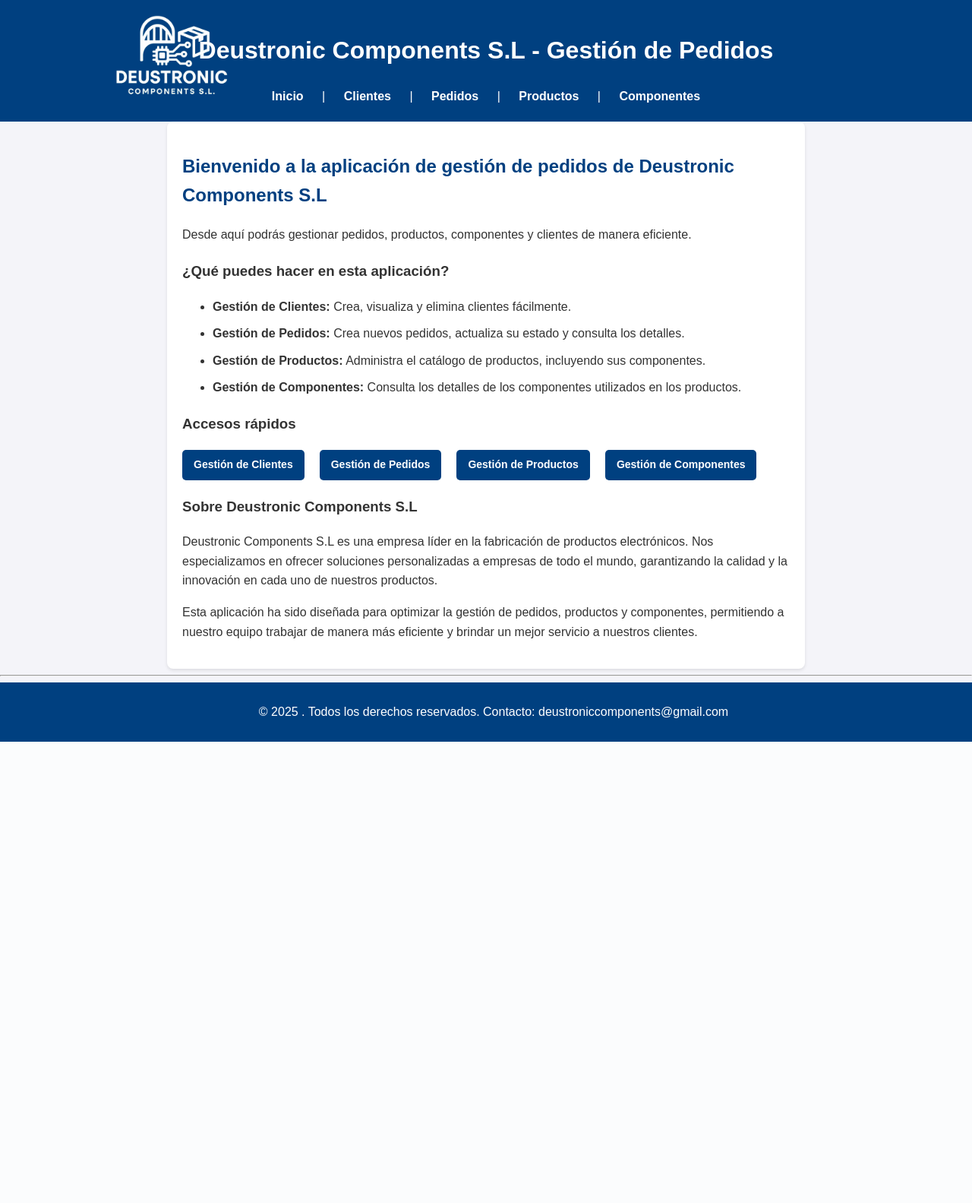
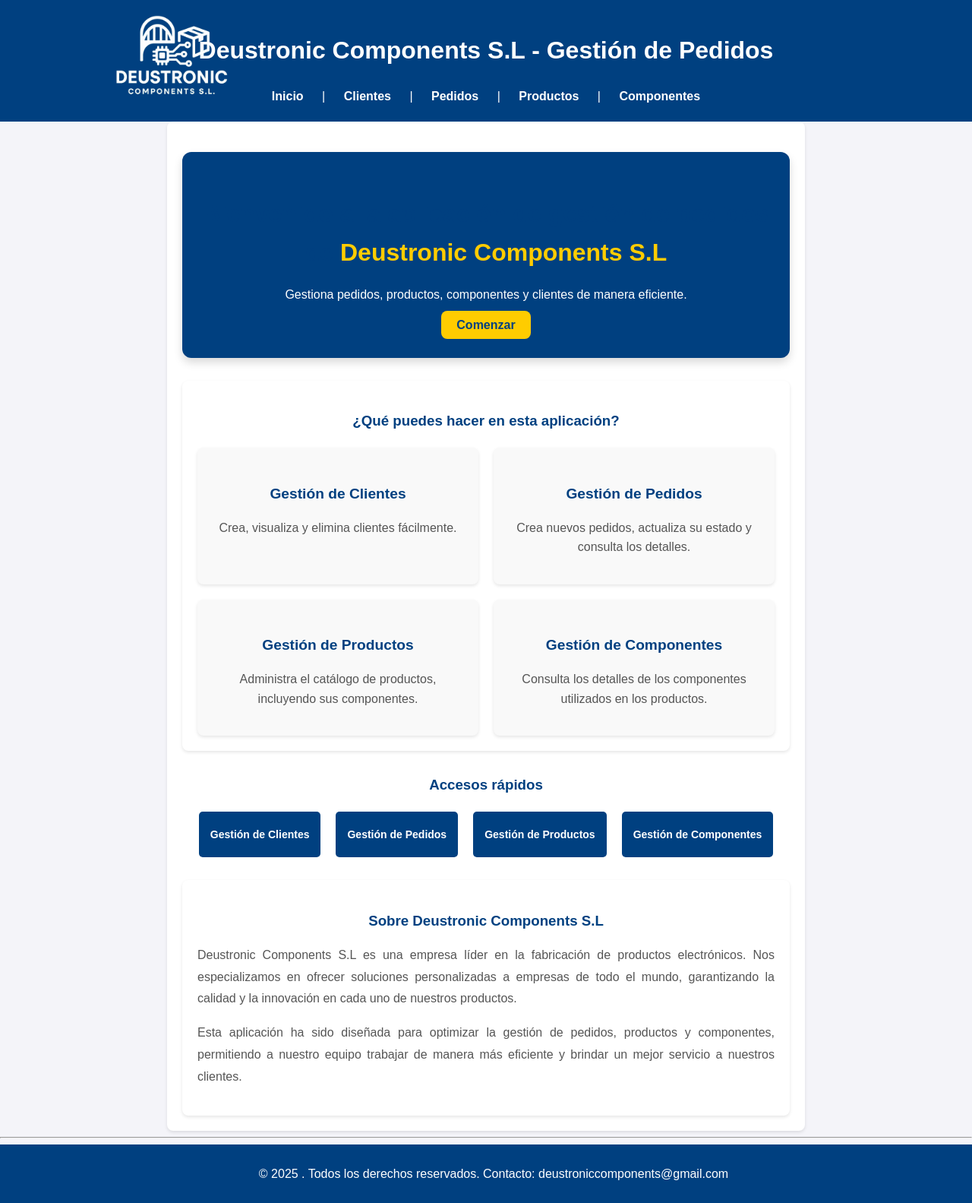
Before and after one commit to Jon8a/IW-Entregable2, a Django app: page / in a window 1280 px wide. Shown: the whole page at 76% size. Before the commit the page ends 976 px from the top, so only its background shows below. Run offline with Django 5.2, Linux system fonts and the light colour scheme.

Commit message:
Mejora página de inicio con botón que da comienzo y estructuración

```diff
--- a/Entregable2/appEntrega/static/CSS/stylesheet.css
+++ b/Entregable2/appEntrega/static/CSS/stylesheet.css
@@ -1,19 +1,192 @@
-/* GENERAL */
+/* Estilo general para el cuerpo */
 body {
-    font-family: Arial, sans-serif;
+    font-family: 'Arial', sans-serif;
     line-height: 1.6;
     margin: 0;
     padding: 0;
     background-color: #f4f4f9;
     color: #333;
 }
+
+/* Sección Hero (encabezado principal) */
+.hero {
+    text-align: center;
+    background-color: #004080;
+    color: white;
+    padding: 30px 20px;
+    border-radius: 12px;
+    margin: 20px auto;
+    max-width: 800px;
+    box-shadow: 0 6px 12px rgba(0, 0, 0, 0.15);
+}
+
+.hero h2 {
+    font-size: 2rem;
+    margin-bottom: 15px;
+    text-align: center;
+}
+
+.hero h2 span {
+    color: #ffcc00;
+    font-weight: bold;
+    display: inline-block;
+    text-align: center;
+}
+
+.hero p {
+    font-size: 1rem;
+    margin-bottom: 15px;
+}
+
+.btn-hero {
+    background-color: #ffcc00;
+    color: #004080;
+    font-size: 1rem;
+    padding: 10px 20px;
+    border-radius: 8px;
+    text-decoration: none;
+    font-weight: bold;
+    transition: background-color 0.3s ease, transform 0.2s ease;
+    text-align: center;
+}
+
+.btn-hero:hover {
+    background-color: #e6b800;
+    transform: scale(1.05);
+}
+
+/* Sección de características */
+.features {
+    margin-top: 30px;
+    padding: 20px;
+    background-color: #ffffff;
+    border-radius: 8px;
+    box-shadow: 0 2px 4px rgba(0, 0, 0, 0.1);
+}
+
+.features h3 {
+    text-align: center;
+    color: #004080;
+    margin-bottom: 20px;
+}
+
+.features-grid {
+    display: grid;
+    grid-template-columns: repeat(auto-fit, minmax(250px, 1fr));
+    gap: 20px;
+}
+
+.feature-item {
+    background-color: #f9f9f9;
+    padding: 20px;
+    border-radius: 8px;
+    text-align: center;
+    box-shadow: 0 2px 4px rgba(0, 0, 0, 0.1);
+    transition: transform 0.3s ease, box-shadow 0.3s ease;
+}
+
+.feature-item:hover {
+    transform: translateY(-5px);
+    box-shadow: 0 4px 8px rgba(0, 0, 0, 0.2);
+}
+
+.feature-item h4 {
+    color: #004080;
+    margin-bottom: 10px;
+    font-size: 1.2rem;
+}
+
+.feature-item p {
+    font-size: 1rem;
+    color: #555;
+}
+
+/* Sección de enlaces rápidos */
+.quick-links {
+    margin-top: 30px;
+    text-align: center;
+}
+
+.quick-links h3 {
+    color: #004080;
+    margin-bottom: 20px;
+}
+
+.quick-links-grid {
+    display: flex;
+    justify-content: center;
+    gap: 20px;
+    flex-wrap: wrap;
+}
+
+.quick-links-grid a {
+    padding: 12px 20px;
+    font-size: 1rem;
+    border-radius: 5px;
+    background-color: #004080;
+    color: white;
+    text-decoration: none;
+    font-weight: bold;
+    transition: background-color 0.3s ease, transform 0.2s ease;
+}
+
+.quick-links-grid a:hover {
+    background-color: #0066cc;
+    transform: scale(1.05);
+}
+
+/* Sección "Sobre nosotros" */
+.about {
+    margin-top: 30px;
+    padding: 20px;
+    background-color: #ffffff;
+    border-radius: 8px;
+    box-shadow: 0 2px 4px rgba(0, 0, 0, 0.1);
+}
+
+.about h3 {
+    color: #004080;
+    margin-bottom: 15px;
+    text-align: center;
+}
+
+.about p {
+    line-height: 1.8;
+    color: #555;
+    text-align: justify;
+}
+
+/* Diseño responsivo para pantallas pequeñas */
+@media (max-width: 768px) {
+    .hero h2 {
+        font-size: 2rem;
+    }
+
+    .hero p {
+        font-size: 1rem;
+    }
+
+    .btn-hero {
+        font-size: 1rem;
+        padding: 10px 20px;
+    }
+
+    .features-grid {
+        grid-template-columns: 1fr;
+    }
+
+    .quick-links-grid {
+        flex-direction: column;
+    }
+}
+
 /* Encabezados */
 h2 {
     color: #004080;
     margin-bottom: 20px;
 }
 
-/* HEADER */
+/* Encabezado principal */
 .header {
     display: flex;
     align-items: center;
@@ -22,12 +195,11 @@ h2 {
     color: white;
     padding: 20px 10px;
     position: relative;
-
 }
 
 .logo-container {
     position: absolute;
-    left:10%;
+    left: 10%;
     top: 50%;
     transform: translateY(-50%);
 }
@@ -43,10 +215,6 @@ h2 {
     text-align: center;
 }
 
-#enlacesHed {
-    margin-top: 10px;
-}
-
 #enlacesHed a {
     color: white;
     text-decoration: none;
@@ -60,9 +228,9 @@ h2 {
 #enlacesHed a:hover {
     background-color: #ffffff;
     color: #004080;
-    text-decoration: none;
 }
-/* Main */
+
+/* Contenido principal */
 main {
     padding: 20px;
     max-width: 800px;
@@ -72,7 +240,7 @@ main {
     box-shadow: 0 2px 4px rgba(0, 0, 0, 0.1);
 }
 
-/* Botones, hacer con flex para que tengan mismo tamaño y esten alineados */
+/* Botones */
 button, a.button {
     display: inline-flex;
     align-items: center;
@@ -88,14 +256,13 @@ button, a.button {
     font-weight: bold;
     transition: background-color 0.3s, color 0.3s;
     height: 40px;
-    box-sizing: border-box;
 }
 
 button:hover, a.button:hover {
     background-color: #0066cc;
-    color: white;
 }
-/* Footer */
+
+/* Pie de página */
 footer {
     text-align: center;
     padding: 10px;
@@ -115,13 +282,7 @@ footer a:hover {
     text-decoration: underline;
 }
 
-
-
-/* Forms */
-form {
-    margin-top: 20px;
-}
-
+/* Formularios */
 form input, form select, form textarea {
     width: 100%;
     padding: 10px;
@@ -130,15 +291,7 @@ form input, form select, form textarea {
     border-radius: 5px;
 }
 
-form button {
-    width: auto;
-}
-
-
-
-/*LISTADOS*
-
-/*Estilo para tablas*/
+/* Tablas */
 table {
     width: 100%;
     border-collapse: collapse;
@@ -165,7 +318,7 @@ table tr:hover {
     background-color: #ddd;
 }
 
-/* Botón de Eliminar */
+/* Botón de eliminar */
 .btn-eliminar {
     display: inline-flex;
     align-items: center;
@@ -181,14 +334,11 @@ table tr:hover {
     font-weight: bold;
     transition: background-color 0.3s ease;
     height: 40px;
-    box-sizing: border-box;
 }
 
 .btn-eliminar:hover {
     background-color: #c82333;
 }
-
-/*DETALLES*/
 
 /* Enlaces a detalles */
 a.detalle_link {
@@ -202,59 +352,3 @@ a.detalle_link:hover {
     color: #0066cc;
     text-decoration: underline;
 }
-
-/* Listas */
-
-
-ul li {
-    margin: 10px 0;
-
-}
-
-ul li a:hover {
-    text-decoration: underline;
-}
-
-
-
-/*Responsive para pantallas pequeñas*/
-@media (max-width: 1080px) {
-    .logo-container {
-        display: none;
-    }
-
-    body {
-        font-size: 14px;
-    }
-
-    h1, h2, h3 {
-        font-size: 1.5rem;
-    }
-
-     a,p {
-        font-size: 20px;
-    }
-
-    button, a.button {
-        font-size: 16px;
-        padding: 12px 20px;
-        height: auto;
-    }
-
-    .btn-eliminar {
-        font-size: px;
-        padding: 30px 40px;
-    }
-    table {
-        width: 100%;
-        font-size: 14px;
-    }
-
-    table th, table td {
-        padding: 25px;
-    }
-
-    table tr {
-        display: table-row;
-    }
-}
--- a/Entregable2/appEntrega/templates/principal.html
+++ b/Entregable2/appEntrega/templates/principal.html
@@ -3,30 +3,46 @@
 {% block title %}Página Principal{% endblock %}
 
 {% block content %}
-    <h2>Bienvenido a la aplicación de gestión de pedidos de Deustronic Components S.L</h2>
-    <p>Desde aquí podrás gestionar pedidos, productos, componentes y clientes de manera eficiente.</p>
+<section class="hero">
+    <h2>Bienvenido a la aplicación de gestión de pedidos de <span>Deustronic Components S.L</span></h2>
+    <p>Gestiona pedidos, productos, componentes y clientes de manera eficiente.</p>
+    <a href="{% url 'pedido_listado' %}" class="btn-hero">Comenzar</a>
 
-    <section style="margin-top: 20px;">
-        <h3>¿Qué puedes hacer en esta aplicación?</h3>
-        <ul>
-            <li><strong>Gestión de Clientes:</strong> Crea, visualiza y elimina clientes fácilmente.</li>
-            <li><strong>Gestión de Pedidos:</strong> Crea nuevos pedidos, actualiza su estado y consulta los detalles.</li>
-            <li><strong>Gestión de Productos:</strong> Administra el catálogo de productos, incluyendo sus componentes.</li>
-            <li><strong>Gestión de Componentes:</strong> Consulta los detalles de los componentes utilizados en los productos.</li>
-        </ul>
 </section>
 
-    <section style="margin-top: 20px;">
-        <h3>Accesos rápidos</h3>
-        <div style="display: flex; gap: 20px; flex-wrap: wrap;">
-            <a href="{% url 'cliente_listado' %}" class="button" >Gestión de Clientes</a>
-            <a href="{% url 'pedido_listado' %}" class="button" >Gestión de Pedidos</a>
-            <a href="{% url 'producto_listado' %}" class="button" >Gestión de Productos</a>
-            <a href="{% url 'componente_listado' %}" class="button" >Gestión de Componentes</a>
+<section class="features">
+    <h3>¿Qué puedes hacer en esta aplicación?</h3>
+    <div class="features-grid">
+        <div class="feature-item">
+            <h4>Gestión de Clientes</h4>
+            <p>Crea, visualiza y elimina clientes fácilmente.</p>
+        </div>
+        <div class="feature-item">
+            <h4>Gestión de Pedidos</h4>
+            <p>Crea nuevos pedidos, actualiza su estado y consulta los detalles.</p>
+        </div>
+        <div class="feature-item">
+            <h4>Gestión de Productos</h4>
+            <p>Administra el catálogo de productos, incluyendo sus componentes.</p>
+        </div>
+        <div class="feature-item">
+            <h4>Gestión de Componentes</h4>
+            <p>Consulta los detalles de los componentes utilizados en los productos.</p>
+        </div>
     </div>
 </section>
 
-    <section style="margin-top: 20px;">
+<section class="quick-links">
+    <h3>Accesos rápidos</h3>
+    <div class="quick-links-grid">
+        <a href="{% url 'cliente_listado' %}" class="button">Gestión de Clientes</a>
+        <a href="{% url 'pedido_listado' %}" class="button">Gestión de Pedidos</a>
+        <a href="{% url 'producto_listado' %}" class="button">Gestión de Productos</a>
+        <a href="{% url 'componente_listado' %}" class="button">Gestión de Componentes</a>
+    </div>
+</section>
+
+<section class="about">
     <h3>Sobre Deustronic Components S.L</h3>
     <p>
         Deustronic Components S.L es una empresa líder en la fabricación de productos electrónicos.
@@ -38,6 +54,4 @@
         permitiendo a nuestro equipo trabajar de manera más eficiente y brindar un mejor servicio a nuestros clientes.
     </p>
 </section>
-
-
 {% endblock %}
```
Lines whose indentation alone changed are shown as unchanged.
